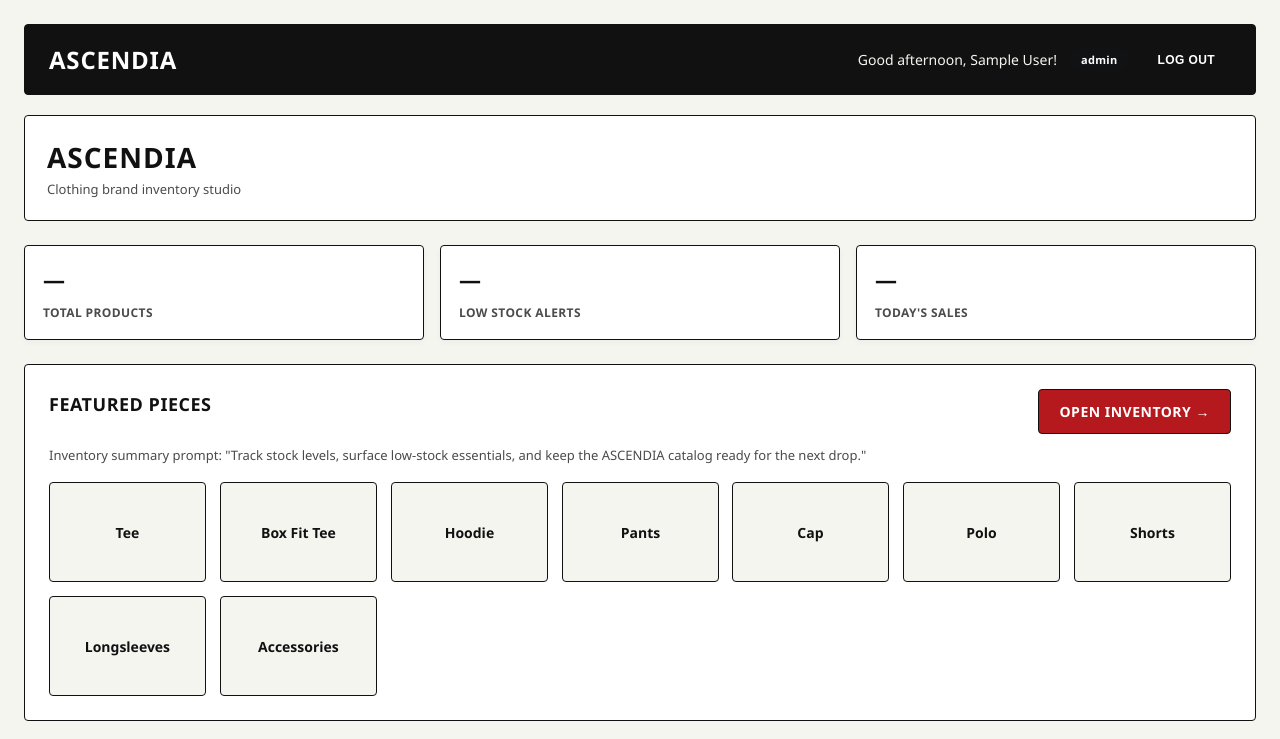
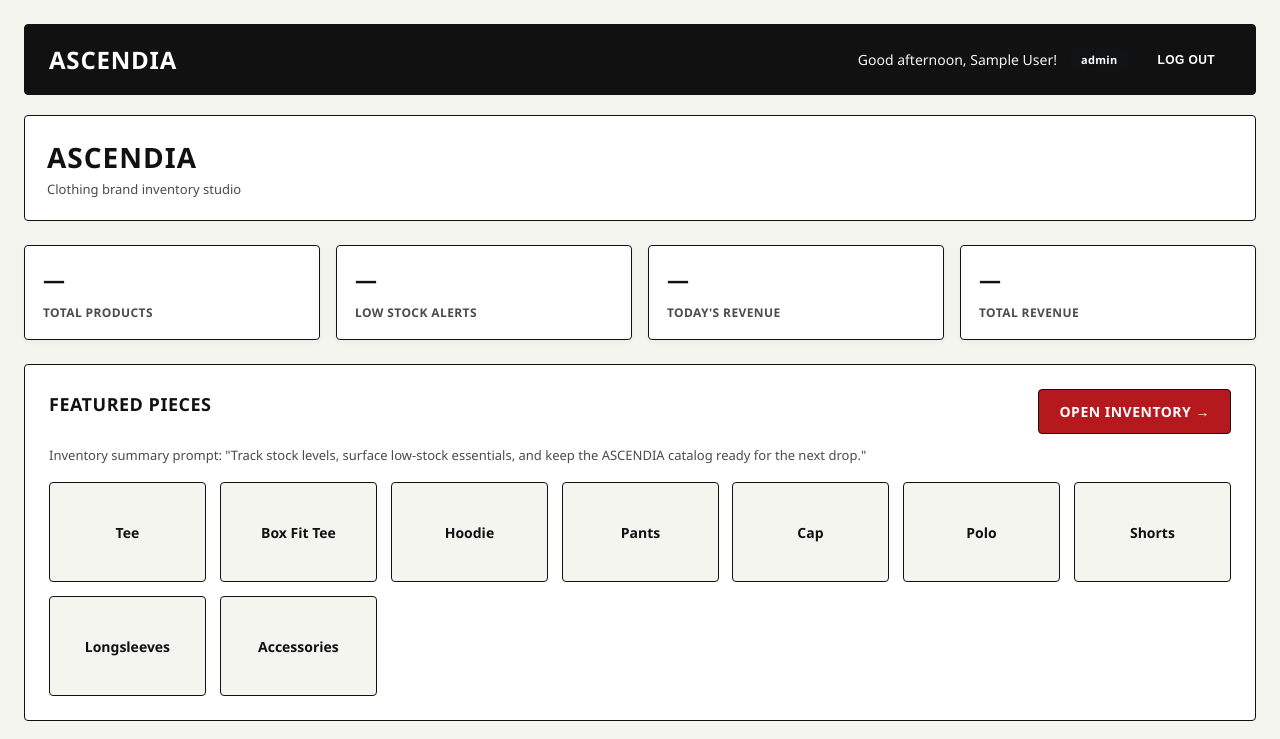
Before and after one commit to TungTungTung-Sahur12/StockMate_repo, a React (Vite) app in the folder web/: page /dashboard in a window 1280 px wide. Shown: the top 739 px of the page. Built offline with nearby package versions, Linux system fonts and the light colour scheme; no server answers; sample sign-in values are in the browser's storage.

Commit message:
Dashboard changes

```diff
--- a/web/src/pages/Dashboard.jsx
+++ b/web/src/pages/Dashboard.jsx
@@ -22,7 +22,8 @@ export default function Dashboard() {
 
   const [totalProducts, setTotalProducts] = useState("—");
   const [lowStockCount, setLowStockCount] = useState("—");
-  const [todaysSales, setTodaysSales] = useState("—");
+  const [todaysRevenue, setTodaysRevenue] = useState("—");
+  const [totalRevenue, setTotalRevenue] = useState("—");
   const [staffCount, setStaffCount] = useState("—");
 
   const isAdmin = auth?.role === "ADMIN";
@@ -39,7 +40,11 @@ export default function Dashboard() {
     const endDate = startDate;
 
     api.get("/sales/summary", { params: { startDate, endDate } }).then((res) => {
-      setTodaysSales(res.data?.totalCount ?? 0);
+      setTodaysRevenue(Number(res.data?.totalRevenue ?? 0));
+    }).catch(() => {});
+
+    api.get("/sales/summary").then((res) => {
+      setTotalRevenue(Number(res.data?.totalRevenue ?? 0));
     }).catch(() => {});
 
     if (isAdmin) {
@@ -107,8 +112,12 @@ export default function Dashboard() {
           <div className="stat-label">Low Stock Alerts</div>
         </div>
         <div className="stat-card float-3">
-          <div className="stat-value">{todaysSales}</div>
-          <div className="stat-label">Today's Sales</div>
+          <div className="stat-value">{typeof todaysRevenue === "number" ? `₱${todaysRevenue.toFixed(2)}` : todaysRevenue}</div>
+          <div className="stat-label">Today's Revenue</div>
+        </div>
+        <div className="stat-card float-3">
+          <div className="stat-value">{typeof totalRevenue === "number" ? `₱${totalRevenue.toFixed(2)}` : totalRevenue}</div>
+          <div className="stat-label">Total Revenue</div>
         </div>
         {isAdmin && (
           <div className="stat-card float-1">
```
Also changed, not shown: 2 other files (tests, documents, lock files or other folders).
